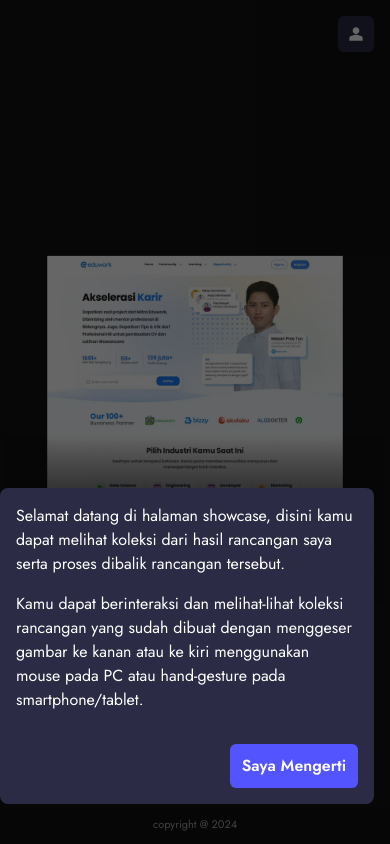
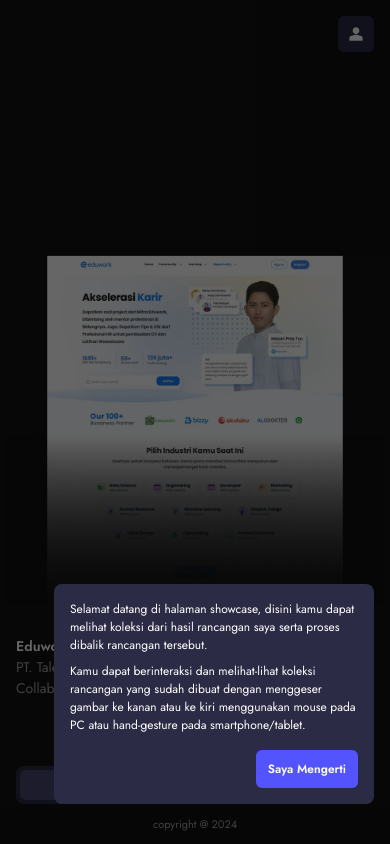
Before and after one commit to salman-setiawan/Porto2024, a React (Vite) app: page /collection in a window 390 px wide. Built offline with nearby package versions, Linux system fonts and the light colour scheme.

Commit message:
improve popup on mobile

```diff
--- a/src/components/Popup.jsx
+++ b/src/components/Popup.jsx
@@ -27,10 +27,10 @@ const Popup = () => {
 
   return (
     <div className={`fixed inset-0 bg-black bg-opacity-60 flex justify-center items-center ${isOpen ? '' : 'hidden'}`}>
-      <div className="fixed bottom-10 right-4 bg-[#2b2b45] p-4 rounded-lg md:w-[520px] flex flex-col items-end">
-        <p className="text-[16px] mb-4">Selamat datang di halaman showcase, disini kamu dapat melihat koleksi dari hasil rancangan saya serta proses dibalik rancangan tersebut.</p>
-        <p className="text-[16px] mb-8">Kamu dapat berinteraksi dan melihat-lihat koleksi rancangan yang sudah dibuat dengan menggeser gambar ke kanan atau ke kiri menggunakan mouse pada PC atau hand-gesture pada smartphone/tablet.</p>
-        <button onClick={handleClose} className="py-2.5 px-3 bg-[#5454FF] text-white rounded-md text-[16px] font-semibold w-fit">Saya Mengerti</button>
+      <div className="fixed bottom-10 right-4 bg-[#2b2b45] p-4 rounded-lg w-[320px] md:w-[520px] flex flex-col items-end">
+        <p className="text-[12px] md:text-[16px] mb-2 md:mb-4">Selamat datang di halaman showcase, disini kamu dapat melihat koleksi dari hasil rancangan saya serta proses dibalik rancangan tersebut.</p>
+        <p className="text-[12px] md:text-[16px] mb-4 md:mb-8">Kamu dapat berinteraksi dan melihat-lihat koleksi rancangan yang sudah dibuat dengan menggeser gambar ke kanan atau ke kiri menggunakan mouse pada PC atau hand-gesture pada smartphone/tablet.</p>
+        <button onClick={handleClose} className="py-2.5 px-3 bg-[#5454FF] text-white rounded-md text-[12px] md:text-[16px] font-semibold w-fit">Saya Mengerti</button>
       </div>
     </div>
   );
```
